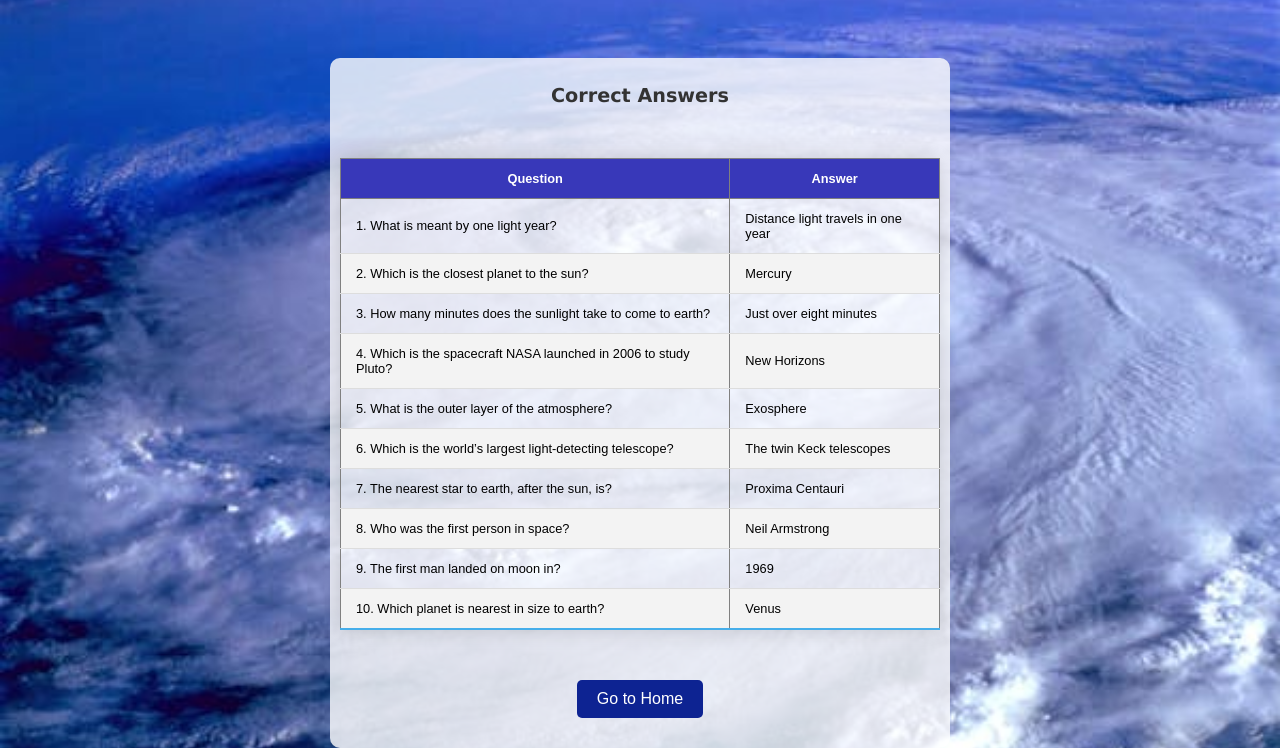
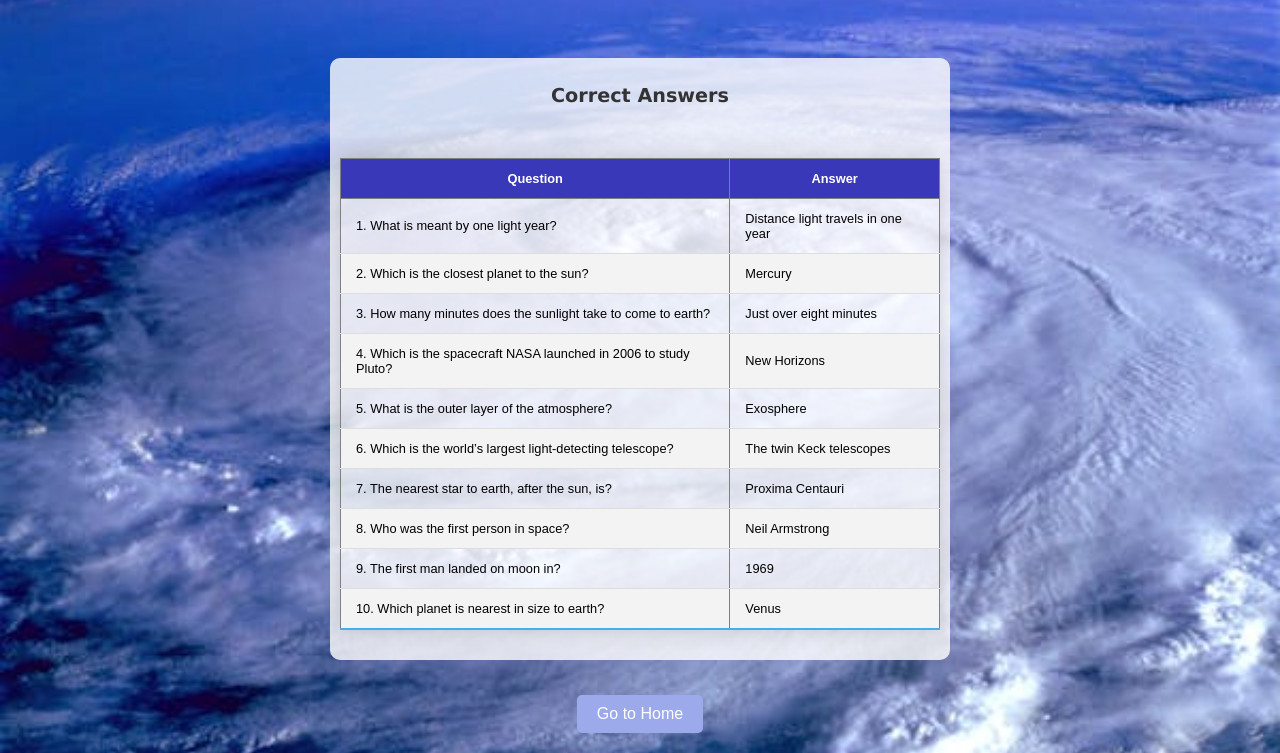
Before and after one commit to JuliDell/Spacequiz, a plain HTML site: page answer.html in a window 1280 px wide. Shown: the part 137-890 px from the top of the page. Drawn offline with Linux system fonts and the light colour scheme; a web font is replaced by a local one.

Commit message:
change home button position

```diff
--- a/answer.html
+++ b/answer.html
@@ -72,10 +72,10 @@
                 </tr>
             </tbody>
         </table>
-        <footer>
-            <button id="homeButton" class="btn-home" onclick="goHome()">Go to Home</button>
-        </footer>
     </div>
+    <footer>
+        <button id="homeButton" class="btn-home" onclick="goHome()">Go to Home</button>
+    </footer>
 
 
     <script src="assets/js/script.js"></script>
--- a/assets/css/style.css
+++ b/assets/css/style.css
@@ -81,6 +81,9 @@ body {
 
 footer {
     margin-top: 20px;
+    display: flex;
+    justify-content: center;
+    align-items: center;
 }
 
 h1, h2, h3 {
@@ -126,7 +129,7 @@ table tbody tr:hover {
 .btn-home {
     padding: 10px 20px;
     font-size: 16px;
-    background-color: #0d2392;
+    background-color: #9ca9eb;
     color: white;
     border: none;
     cursor: pointer;
```
